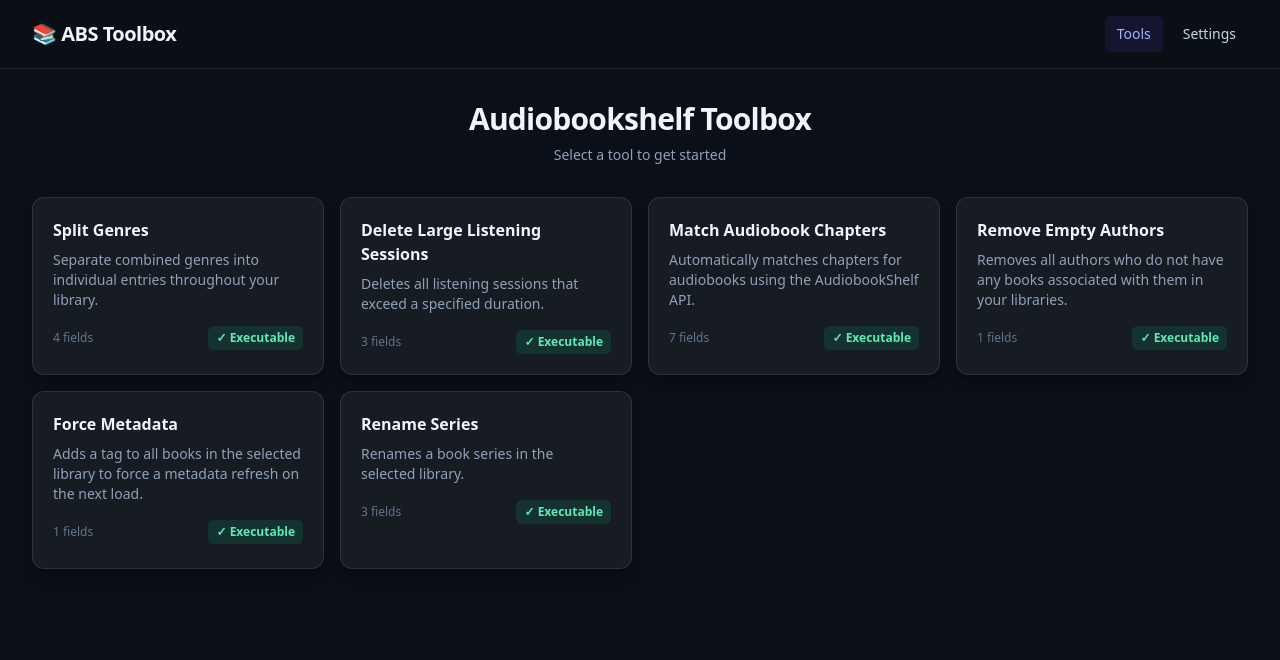
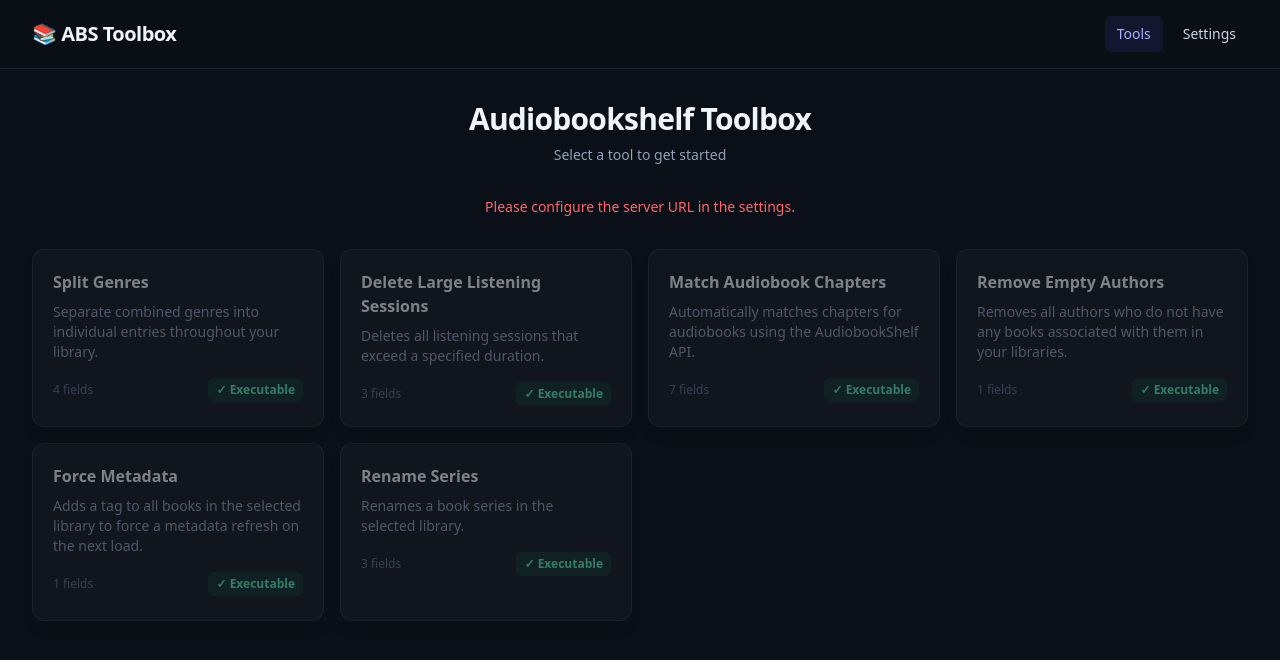
Before and after one commit to Vito0912/absToolbox, a Vue app in the folder web/: page / in a window 1280 px wide. Shown: the top 660 px of the page. Built offline with nearby package versions, Linux system fonts and the light colour scheme.

Commit message:
QoL for first time use

```diff
--- a/web/src/views/SettingsView.vue
+++ b/web/src/views/SettingsView.vue
@@ -13,6 +13,14 @@
       are made client side and you can inspect them using your browser's
       developer tools.
     </p>
+
+<p class="text-md text-red-400">
+  <strong>Note:</strong> You need to disable CORS for your Audiobookshelf server. You can do this either by using a proxy or by setting the environment variable. See official <a href="https://www.audiobookshelf.org/docs/#security" class="text-blue-400 underline" target="_blank">documentation</a>:
+  <br />
+  <code>ALLOW_CORS='1'</code>
+  <br /><br />
+  Alternatively, you can install a browser extension to temporarily disable CORS. However, please be aware that many of these extensions pose security risks, and some may even contain malware, adware, or other threats.
+</p>
 
     <form
       @submit.prevent="saveSettings"
--- a/web/src/views/ToolsView.vue
+++ b/web/src/views/ToolsView.vue
@@ -7,17 +7,26 @@
       <p class="text-slate-400 text-sm">Select a tool to get started</p>
     </div>
 
+    <!-- WARNING IF NO SETTING -->
+    <p
+      v-if="!settingsStore.settings.serverUrl"
+      class="text-sm text-red-400 text-center"
+    >
+      Please configure the server URL in the settings.
+    </p>
+
     <div
       class="grid gap-4 sm:grid-cols-2 lg:grid-cols-3 xl:grid-cols-4 auto-rows-fr"
     >
       <div
         v-for="tool in toolDefinitions"
         :key="tool.id"
-        class="group relative cursor-pointer rounded-xl border border-white/10 bg-white/5 p-5 shadow-lg shadow-black/20 transition hover:border-indigo-400/40 hover:bg-indigo-500/5 hover:shadow-xl"
+        class="group relative rounded-xl border border-white/10 bg-white/5 p-5 shadow-lg shadow-black/20 transition hover:border-indigo-400/40 hover:bg-indigo-500/5 hover:shadow-xl"
         :class="{
-          'ring-2 ring-indigo-500/40': selectedTool?.id === tool.id
+          'ring-2 ring-indigo-500/40': selectedTool?.id === tool.id,
+          'opacity-50 cursor-not-allowed pointer-events-none': isDisabled
         }"
-        @click="selectTool(tool)"
+        @click="!isDisabled && selectTool(tool)"
       >
         <h3
           class="text-base font-semibold text-slate-100 group-hover:text-white"
@@ -48,12 +57,16 @@
 </template>
 
 <script setup lang="ts">
-import { ref } from 'vue'
+import { ref, computed } from 'vue'
 import { toolDefinitions } from '@/data/toolDefinitions'
 import DynamicForm from '@/components/DynamicForm.vue'
 import type { ToolDefinition } from '@/types/tool'
+import { useSettingsStore } from '@/stores/settings'
 
+const settingsStore = useSettingsStore()
 const selectedTool = ref<ToolDefinition | null>(null)
+
+const isDisabled = computed(() => !settingsStore.settings.serverUrl)
 
 const selectTool = (tool: ToolDefinition) => {
   selectedTool.value = tool
```
